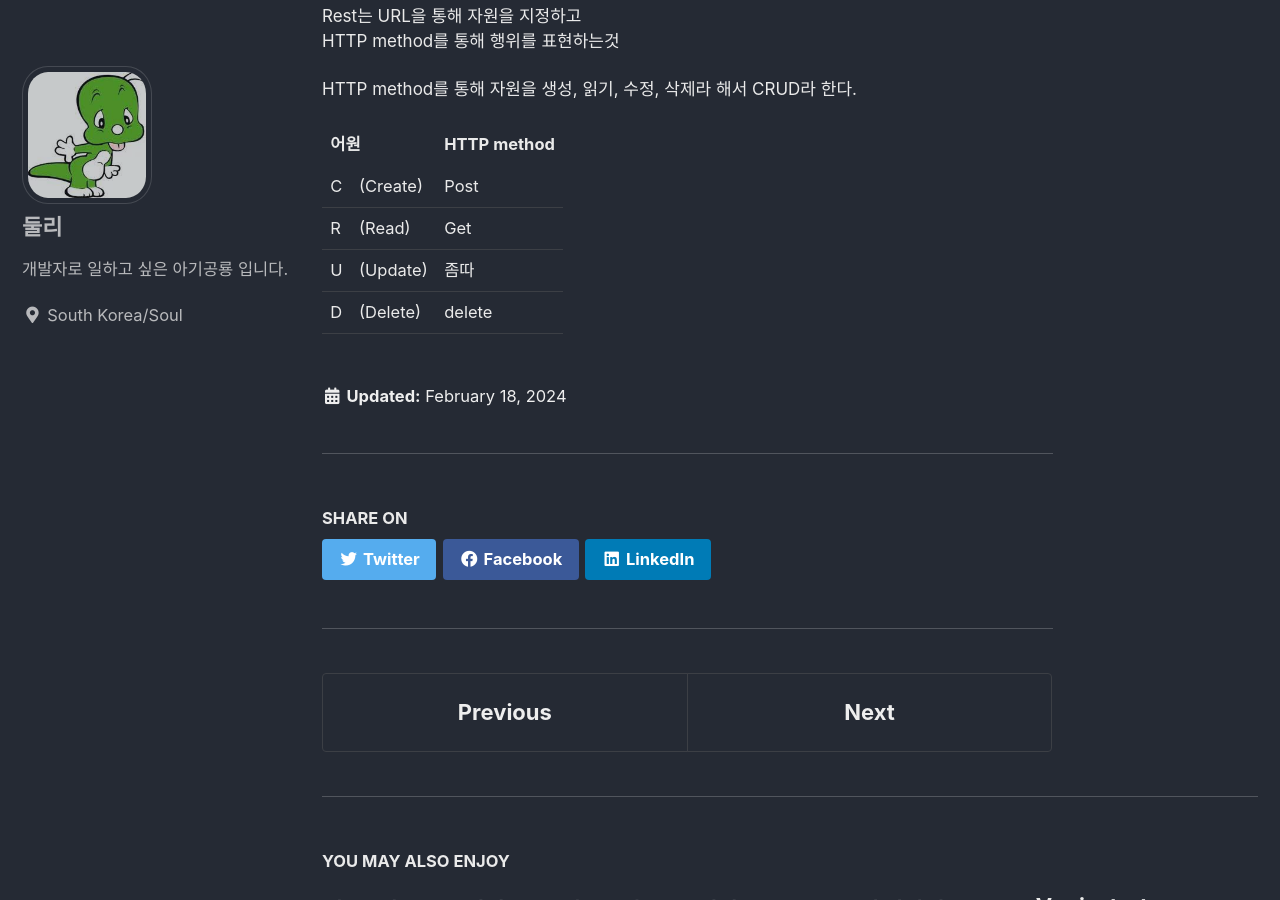
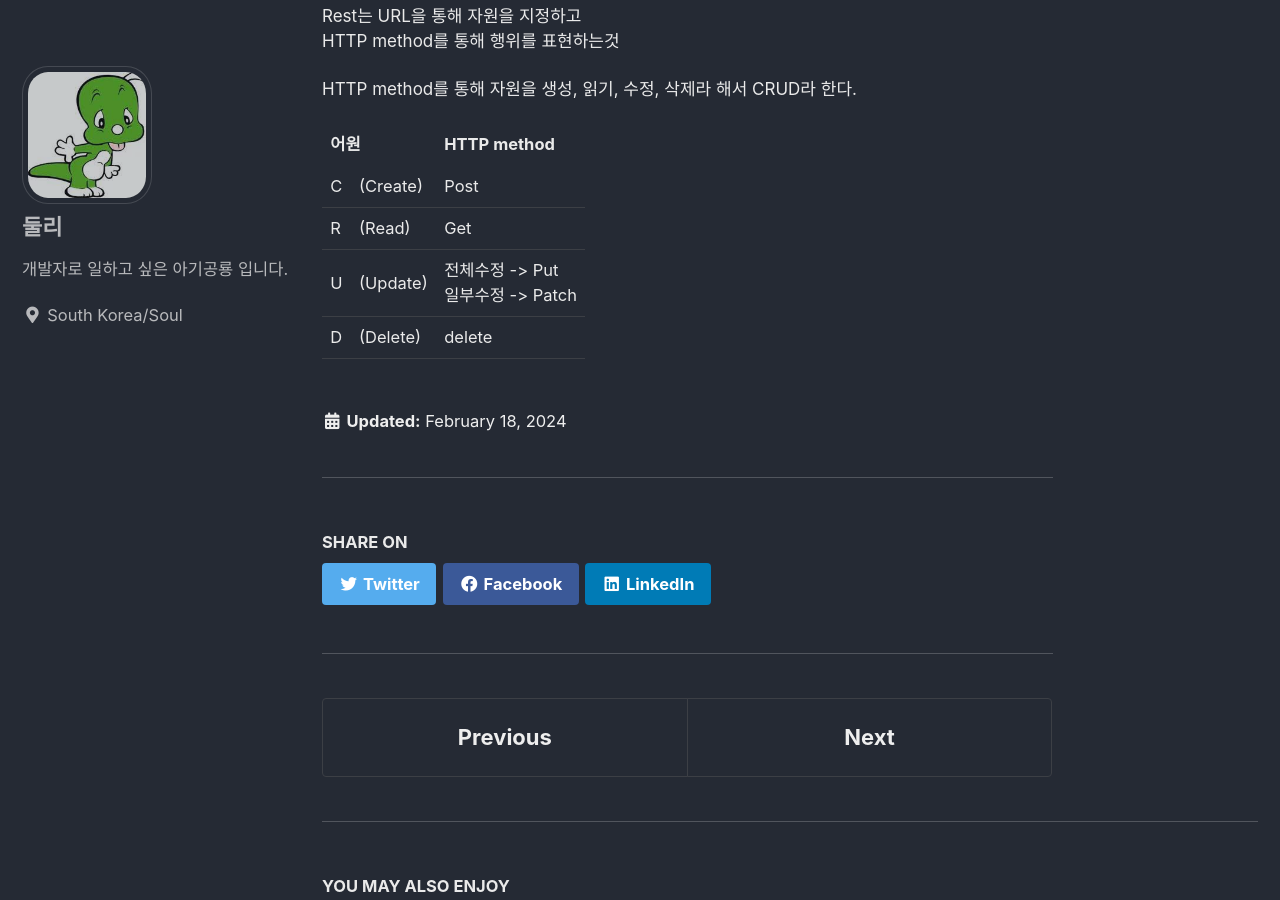
Before and after one commit to apfhddy/apfhddy.github.io, a Jekyll site: the page built from _posts/2024-02-18-restAPI.md, in a window 1280 px wide and 900 px high, scrolled down 380 px. Built offline with Jekyll 4.4.1, drawn with Linux system fonts in a browser that asks for light colours; cached includes are drawn as plain includes.

Commit message:
업데이트

```diff
--- a/_posts/2024-02-18-restAPI.md
+++ b/_posts/2024-02-18-restAPI.md
@@ -24,7 +24,10 @@ HTTP method를 통해 자원을 생성, 읽기, 수정, 삭제라 해서 CRUD라
     <tr>
         <td>U</td>
         <td>(Update)</td>
-        <td>좀따</td>
+        <td>
+            전체수정 -> Put<br>
+            일부수정 -> Patch
+        </td>
     </tr>
     <tr>
         <td>D</td>
```
